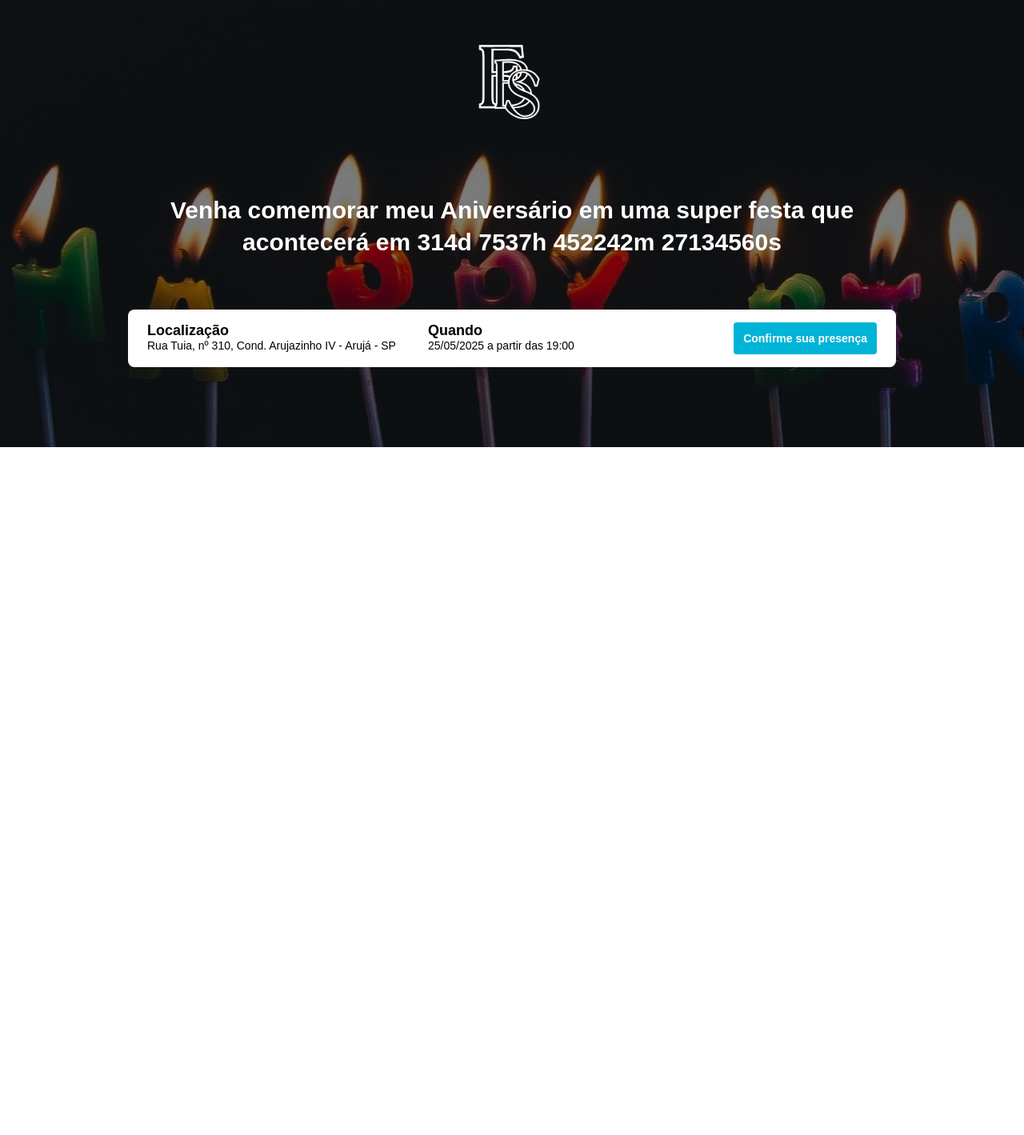
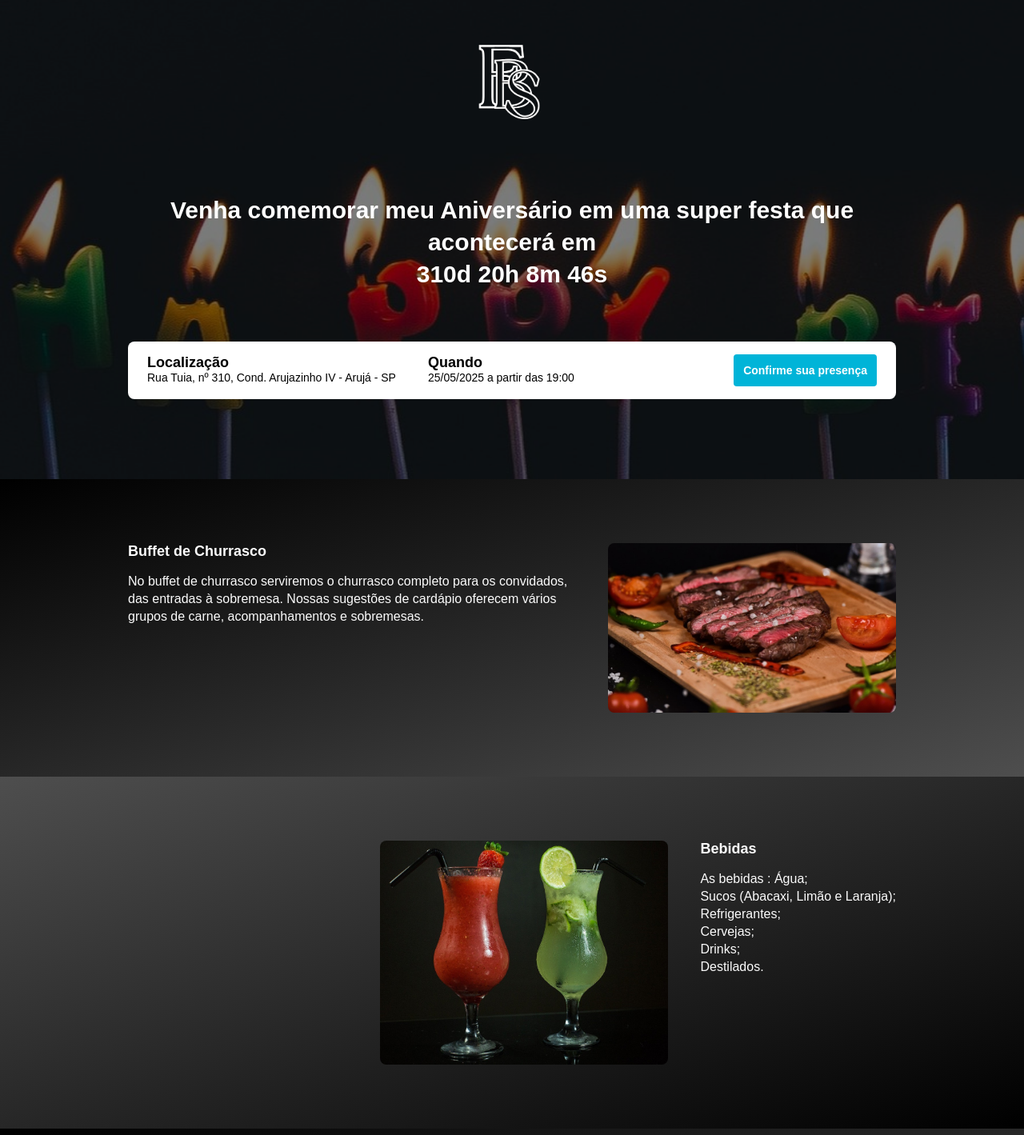
Before and after one commit to fsantos39/fernando_party, a website built with Parcel: page src/index.html in a window 1280 px wide. Shown: the part 61-1480 px from the top of the page at 80% size. Before the commit the page ends 800 px from the top, so only its background shows below. Built offline with nearby package versions, Linux system fonts and the light colour scheme; a web font is replaced by a local one.

Commit message:
finalizando o projeto

```diff
--- a/src/index.html
+++ b/src/index.html
@@ -9,6 +9,7 @@
     <link href="https://fonts.googleapis.com/css2?family=Paprika&display=swap" rel="stylesheet">
 
     <link rel="stylesheet" href="styles/main.scss">
+    <link rel="stylesheet" href="https://unpkg.com/aos@next/dist/aos.css" />
     <title>Evento Aniversário</title>
 </head>
 <body>
@@ -16,7 +17,7 @@
         <div class="container">
             <img class="hero__logo" src="images/logo.png" alt="Fundo Site">
             <p class="hero__text">
-                Venha comemorar meu Aniversário em uma super festa que acontecerá em 314d 7537h 452242m 27134560s
+                Venha comemorar meu Aniversário em uma super festa que acontecerá em <br><span id="contador"></span>
             </p>
             <div class="infos">
                 <ul class="infos__list">
@@ -35,7 +36,52 @@
             </div>
         </div>
     </header>
-
+    <section class="evento evento--comida">
+        <div class="container" data-aos="zoom-left" data-aos-duration="3000">
+            <div class="evento__cardapio">
+                <h2 class="evento__cardapio__titulo">
+                    Buffet de Churrasco
+                </h2>
+                <p class="evento__cardapio__descricao">
+                    No buffet de churrasco serviremos o churrasco completo para os convidados, das entradas à sobremesa.
+                    Nossas sugestões de cardápio oferecem vários grupos de carne, acompanhamentos e sobremesas.
+                </p>
+            </div>
+            <img class="evento__imagem" src="./images/comida.png" alt="Foto de Churrasco">
+        </div>
+    </section>
+    <section class="evento evento--bebida evento--imagem-esquerda">
+        <div class="container" data-aos="zoom-right" data-aos-duration="3000">
+            <div class="evento__cardapio">
+                <h2 class="evento__cardapio__titulo">
+                    Bebidas
+                </h2>
+                <p class="evento__cardapio__descricao">
+                    As bebidas : Água; <br>
+                    Sucos (Abacaxi, Limão e Laranja);<br>
+                    Refrigerantes; <br>
+                    Cervejas;<br>
+                    Drinks;<br>
+                    Destilados.
+                </p>
+            </div>
+            <img class="evento__imagem" src="./images/bebidas.png" alt="Foto das Bebidas">
+        </div>
+    </section>
+    <section class="evento evento--musica">
+        <div class="container" data-aos="zoom-left" data-aos-duration="3000">
+            <div class="evento__cardapio">
+                <h2 class="evento__cardapio__titulo">
+                    Musica Ao Vivo
+                </h2>
+                <p class="evento__cardapio__descricao">
+                    E para embalar este grande evento, musica ao vivo, com musicos ecléticos, com sucesso do: <br><br>MPB; <br>Sampa/Pagode; <br> Sertanejo.
+                </p>
+            </div>
+            <img class="evento__imagem" src="./images/musica.png" alt="Foto de um Microfone">
+        </div>
+    </section>
+    <script src="https://unpkg.com/aos@next/dist/aos.js"></script>
     <script src="scripts/main.js"></script>
 </body>
 </html>
--- a/src/scripts/main.js
+++ b/src/scripts/main.js
@@ -1 +1,32 @@
-console.log("Olá Mundo!");
+AOS.init();
+
+const dataEvento = new Date("May 25, 2025 19:00:00");
+const timeStampEvento = dataEvento.getTime();
+
+const contaHoras = setInterval(function() {
+    const agora = new Date();
+    const timeStampAtual = agora.getTime();
+
+    const tempoAteOEvento = timeStampEvento - timeStampAtual;
+
+    const diaEmMs = 1000 * 60 * 60 * 24;
+    const horaEmMs = 1000 * 60 * 60;
+    const minutoEmMs = 1000 * 60;
+
+    const diasAteOEvento = Math.floor(tempoAteOEvento / diaEmMs);
+    const horasAteOEvento = Math.floor((tempoAteOEvento %  diaEmMs) / horaEmMs);
+    const minutosAteOEvento = Math.floor((tempoAteOEvento % horaEmMs) / minutoEmMs);
+    const segundosAteOEvento = Math.floor((tempoAteOEvento % minutoEmMs) / 1000);
+
+    document.getElementById('contador').innerHTML  = `${diasAteOEvento}d ${horasAteOEvento}h ${minutosAteOEvento}m ${segundosAteOEvento}s`;
+
+    console.log(diasAteOEvento);
+    console.log(horasAteOEvento);
+    console.log(minutosAteOEvento);
+    console.log(segundosAteOEvento);
+
+    if (tempoAteOEvento < 0) {
+        clearInterval(contaHoras);
+        document.getElementById('contador').innerHTML = 'Foi uma grande festa!';
+    }
+}, 1000);
--- /dev/null
+++ b/src/styles/_evento.scss
@@ -0,0 +1,63 @@
+@use 'variaveis';
+.evento {
+    padding: 80px 0;
+
+    &--comida {
+        background-image: linear-gradient(to top left, variaveis.$corCinzaEscuro, variaveis.$corPreta);
+    }
+
+    &--bebida {
+        background-image: linear-gradient(to bottom right, variaveis.$corCinzaEscuro, variaveis.$corPreta);
+    }
+
+    &--musica {
+        background-image: linear-gradient(to top left, variaveis.$corCinzaEscuro, variaveis.$corPreta);
+    }
+
+    &--imagem-esquerda {
+        .container {
+            flex-direction: row-reverse;
+        }
+    }
+
+    .container {
+        display: flex;
+        gap: 40px;
+    }
+
+    &__imagem {
+        max-width: 360px;
+        border-radius: 8px;
+    }
+
+    &__cardapio {
+        color: variaveis.$corBranca;
+
+        &__titulo {
+            font-size: 18px;
+            font-weight: bold;
+            margin-bottom: 16px;
+
+        }
+
+        &__descricao {
+            font-size: 16px;
+            line-height: 22px;
+        }
+    }
+
+    @media (max-width: 640px) {
+        .container {
+            display: block;
+        }
+
+        &__imagem {
+            width: 100%;
+        }
+
+        &__cardapio {
+            margin-right: 0;
+            margin-bottom: 16px;
+        }
+    }
+}
--- a/src/styles/_hero.scss
+++ b/src/styles/_hero.scss
@@ -1,3 +1,5 @@
+@use 'variaveis';
+
 .hero {
     padding-top: 64px;
     padding-bottom: 100px;
@@ -16,7 +18,7 @@
         left: 0;
         width: 100%;
         height: 100%;
-        background-color: #000;
+        background-color: variaveis.$corPreta;
         content: '';
         opacity: .5;
     }
@@ -26,7 +28,7 @@
         margin-bottom: 64px;
         font-size: 30px;
         line-height: 40px;
-        color:#fff;
+        color: variaveis.$corBranca;
         font-weight: 800;
         text-align: center;
     }
--- /dev/null
+++ b/src/styles/_variaveis.scss
@@ -0,0 +1,5 @@
+$corBranca: #fff;
+$corPreta: #000;
+
+$corCinzaEscuro: #4e4e4e;
+$corBotao: #00b4d8;
--- a/src/styles/components/_buttons.scss
+++ b/src/styles/components/_buttons.scss
@@ -1,3 +1,5 @@
+@use '../variaveis';
+
 .button {
     padding: 12px;
     font-size: 14px;
@@ -7,8 +9,8 @@
     white-space: nowrap;
 
     &--primario {
-        color: #fff;
-        background-color: #00b4d8;
+        color: variaveis.$corBranca;
+        background-color: variaveis.$corBotao;
         border-radius: 4px;
     }
 
--- a/src/styles/components/_infos.scss
+++ b/src/styles/components/_infos.scss
@@ -1,6 +1,8 @@
+@use '../variaveis';
+
 .infos {
     padding: 16px 24px;
-    background-color: #fff;
+    background-color: variaveis.$corBranca;
     display: flex;
     border-radius: 8px;
     justify-content: space-between;
@@ -11,7 +13,7 @@
 
         &__info {
             font-size: 14px;
-            color: #000;
+            color: variaveis.$corPreta;
 
             b {
                 font-size: 18px;
--- a/src/styles/main.scss
+++ b/src/styles/main.scss
@@ -1,6 +1,7 @@
 @use 'hero';
 @use '../styles/components/infos';
 @use '../styles/components/buttons';
+@use 'evento';
 
 *{
     margin: 0;
```
